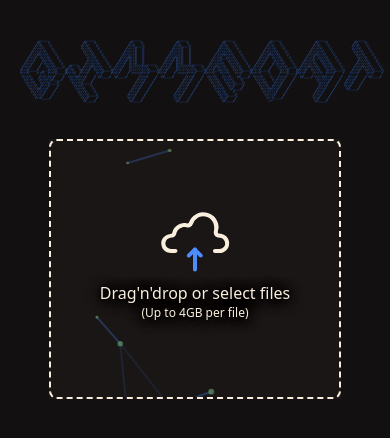
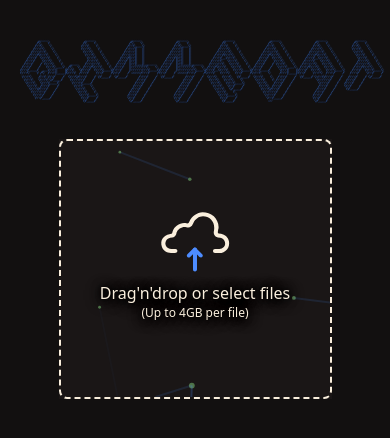
Before and after one commit to tluth/gimmedat, a React (Vite) app in the folder frontend-vite/: page / in a window 390 px wide. Shown: the top 438 px of the page. Built offline with nearby package versions, Linux system fonts and the light colour scheme; no server answers.

Commit message:
FIX DMB WIDTH ISSUE

```diff
--- a/frontend-vite/src/components/UploadPage.tsx
+++ b/frontend-vite/src/components/UploadPage.tsx
@@ -96,7 +96,7 @@ const UploadPage = () => {
   };
 
   return (
-    <div className="mx-auto sm:max-w-[80%] sm:min-w-[50%] min-w-[75%] pt-[5%] inline-block">
+    <div className="mx-auto sm:max-w-[70%] sm:min-w-[50%] min-w-[70%] max-w-[80%] pt-[5%] inline-block">
       <div className="bg-night-light bg-opacity-30">
         <CustomDropzone
           onDrop={handleFileChange}
```
